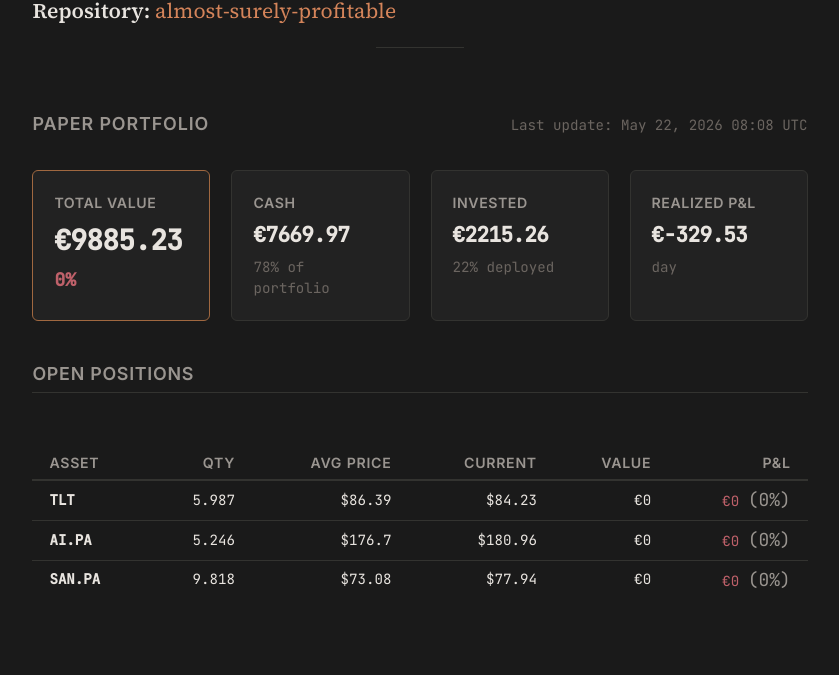
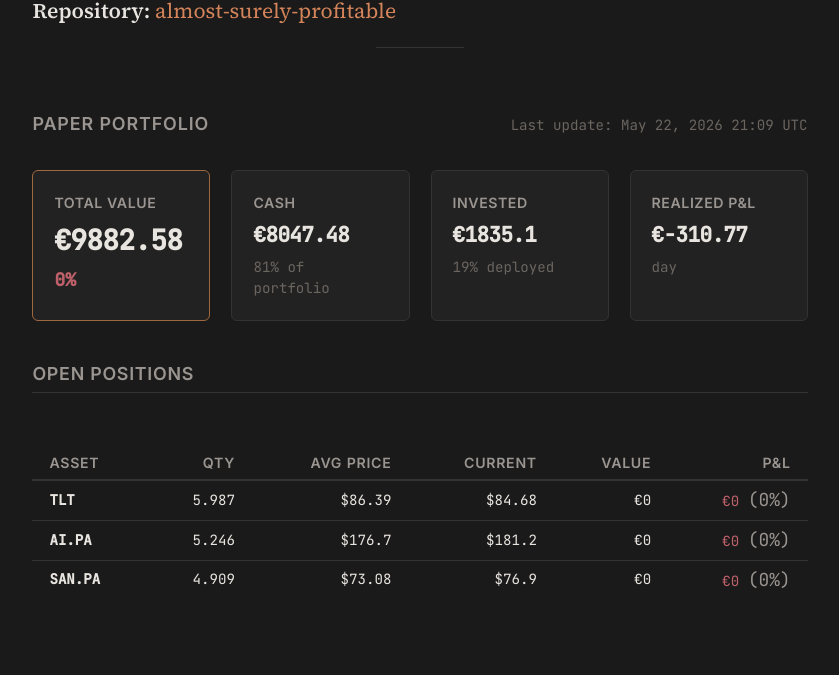
Before and after one commit to Alm0stSurely/alm0stsurely.github.io, a Jekyll site: the page built from trading.md, in a window 1280 px wide and 900 px high, scrolled down 854 px. Shown: the part 144-819 px from the top of the window, without its empty margins (220-1059 px from the left). Built offline with Jekyll 4.4.1, drawn with Linux system fonts in a browser that asks for light colours.

Commit message:
daily: update portfolio and trading analysis for 2026-05-22

```diff
--- a/_data/portfolio.json
+++ b/_data/portfolio.json
@@ -1,32 +1,32 @@
 {
-  "cash": 7669.97,
-  "total_value": 9885.23,
-  "total_realized_pnl": -329.53,
-  "last_updated": "2026-05-22T08:08:51",
+  "cash": 8047.48,
+  "total_value": 9882.58,
+  "total_realized_pnl": -310.77,
+  "last_updated": "2026-05-22T21:09:08",
   "positions": [
     {
       "ticker": "TLT",
       "quantity": 5.987,
       "avg_price": 86.39,
-      "current_price": 84.23,
-      "unrealized_pnl": -12.9,
-      "unrealized_pnl_pct": -2.49
+      "current_price": 84.68,
+      "unrealized_pnl": -10.24,
+      "unrealized_pnl_pct": -1.98
     },
     {
       "ticker": "AI.PA",
       "quantity": 5.246,
-      "avg_price": 176.7,
-      "current_price": 180.96,
-      "unrealized_pnl": 22.35,
-      "unrealized_pnl_pct": 2.41
+      "avg_price": 176.70,
+      "current_price": 181.20,
+      "unrealized_pnl": 23.61,
+      "unrealized_pnl_pct": 2.55
     },
     {
       "ticker": "SAN.PA",
-      "quantity": 9.818,
+      "quantity": 4.909,
       "avg_price": 73.08,
-      "current_price": 77.94,
-      "unrealized_pnl": 47.73,
-      "unrealized_pnl_pct": 6.65
+      "current_price": 76.90,
+      "unrealized_pnl": 18.76,
+      "unrealized_pnl_pct": 5.23
     }
   ]
 }
```
Also changed, not shown: _trading_analysis.md (+44 -41 lines).
